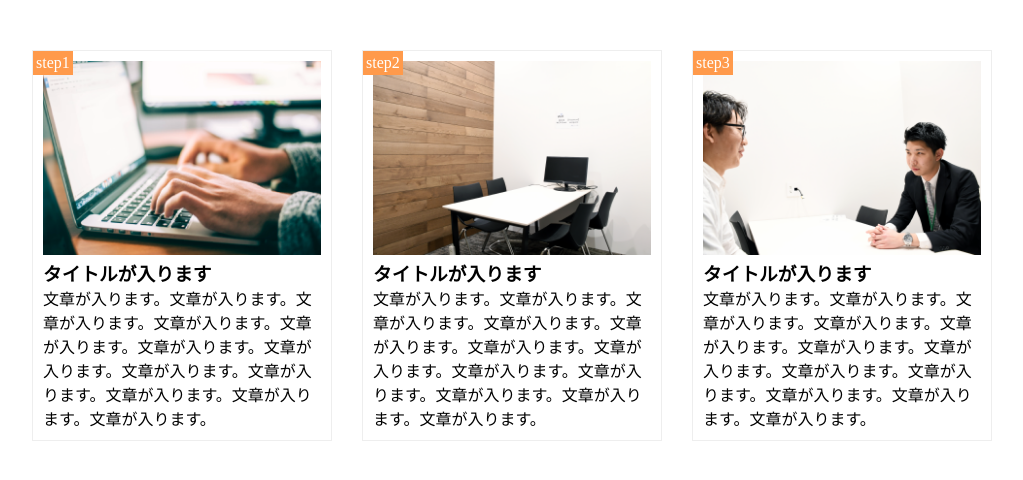
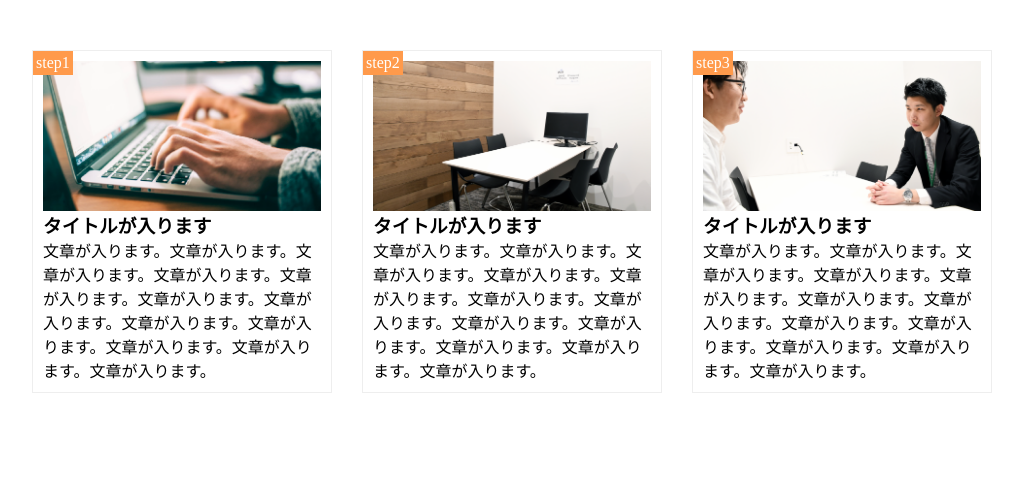
Before and after one commit to harada-soichiro/html, a plain HTML site: page index.html in a window 1280 px wide. Shown: the whole page, without its empty margins (128-1151 px from the left). Drawn offline with Linux system fonts and the light colour scheme.

Commit message:
second commit

```diff
--- a/index.html
+++ b/index.html
@@ -9,7 +9,7 @@
 <body>
 	<main class="clearfix">
 		<div class="box">
-			<img class="step-image" src="img/flow01.png" >
+			<div class="step-img1"></div>
 			<span  class="num">step1</span>
 			<h3 class="title">タイトルが入ります</h3>
 			<div class="box-text">
@@ -17,7 +17,7 @@
 			</div>
 		</div>
 		<div class="box">
-			<img class="step-image" src="img/flow02.png" >
+			<div class="step-img2"></div>
 			<span  class="num">step2</span>
 			<h3 class="title">タイトルが入ります</h3>
 			<div class="box-text">
@@ -25,7 +25,7 @@
 			</div>
 		</div>
 		<div class="box">
-			<img class="step-image" src="img/flow03.png" >
+			<div class="step-img3" ></div>
 			<span  class="num">step3</span>
 			<h3 class="title">タイトルが入ります</h3>
 			<div class="box-text">
--- a/style.css
+++ b/style.css
@@ -23,8 +23,25 @@ main{
 .box:last-child{
 	margin-right:0;
 }
-.step-image{
-	width:280px;
+.step-img1{
+  height: 150px;
+  background-image: url(img/flow01.png);
+  background-size: cover;
+  background-position: bottom;
+}
+
+.step-img2{
+  height: 150px;
+  background-image: url(img/flow02.png);
+  background-size: cover;
+  background-position: bottom;
+}
+
+.step-img3{
+  height: 150px;
+  background-image: url(img/flow03.png);
+  background-size: cover;
+  background-position: bottom;
 }
 .num{
 	position: absolute;
@@ -41,7 +58,7 @@ main{
 	}
 	.box{
 		float:none;
-		width:90%;
+		width:100%;
 		margin: 0 auto 20px;
 }
 	}
```
